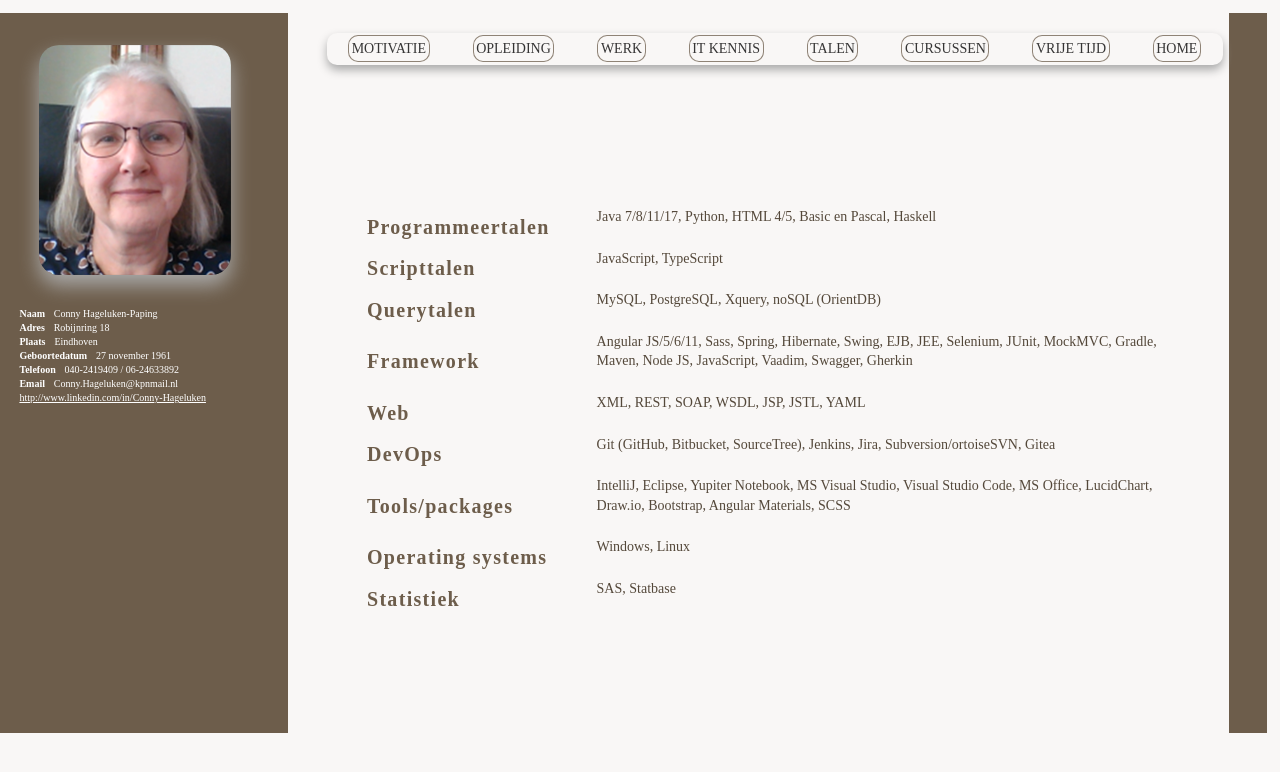
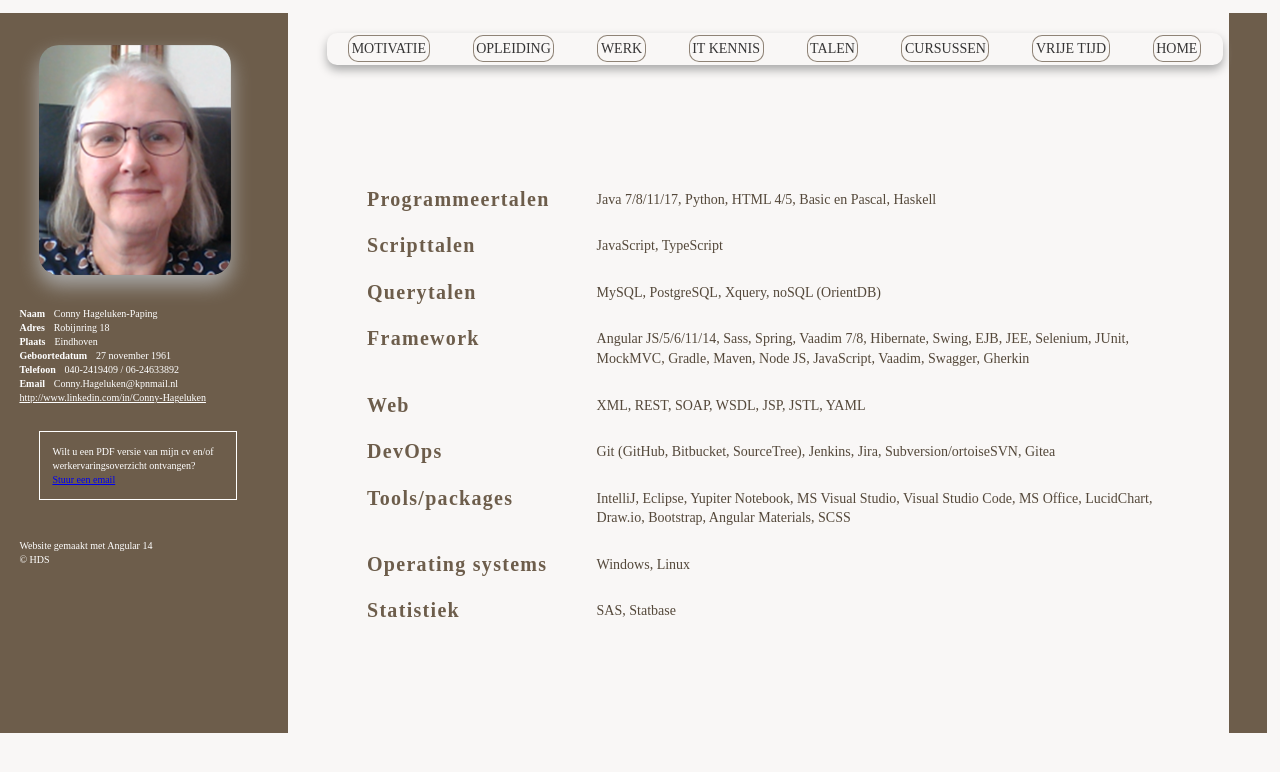
Before and after one commit to CHageluken/cvch, an Angular app: page /cvitems/knowledge in a window 1280 px wide. Shown: the top 772 px of the page. Built offline with nearby package versions, Linux system fonts and the light colour scheme; a web font is replaced by a local one.

Commit message:
mailto toegevoegd

```diff
--- a/src/app/css/styles.css
+++ b/src/app/css/styles.css
@@ -411,7 +411,7 @@ html {
   display: grid;
   position: relative;
   grid-template-columns: 24vw;
-  grid-template-rows: minmax(20rem, min-content) min-content;
+  grid-template-rows: minmax(20rem, min-content) 3, min-content;
   padding-bottom: 1rem;
   color: white;
   background-color: #6D5D4B; }
@@ -457,6 +457,20 @@ html {
     text-decoration: none; }
     .sidebar_a a {
       color: white; }
+  .sidebar_sent {
+    grid-row: 3/4;
+    padding: 2vw 1vw;
+    display: inline-block; }
+    .sidebar_sent_p {
+      margin-left: 3.5vw;
+      margin-right: 3vw;
+      padding: 1vw;
+      border: 1px solid white; }
+  .sidebar_version {
+    grid-row: 4/5;
+    margin-left: 2vw;
+    padding: 1vw;
+    display: inline-block; }
 
 .table, .th, .td {
   border: 0.2rem solid #6D5D4B; }
@@ -651,7 +665,11 @@ html {
       font-weight: bold;
       padding-right: 1rem; }
     .knowledge_td_content {
+      padding-top: 0.5rem;
       padding-left: 1rem; }
+
+table td, table td * {
+  vertical-align: top; }
 
 .language {
   display: grid;
@@ -684,7 +702,7 @@ html {
   margin-right: 1rem; }
 
 .motivation_p {
-  margin-bottom: 1.5rem;
+  margin-bottom: 0.9rem;
   font-size: inherit; }
 
 .work {
--- a/src/app/cvmodule/cvitems/knowledge/knowledge.component.ts
+++ b/src/app/cvmodule/cvitems/knowledge/knowledge.component.ts
@@ -20,7 +20,7 @@ export class KnowledgeComponent {
     {header: "Querytalen",
      content: "MySQL, PostgreSQL, Xquery, noSQL (OrientDB)"},
     {header: "Framework",
-     content: "Angular JS/5/6/11, Sass, Spring, Hibernate, Swing, EJB, JEE, Selenium, JUnit, MockMVC, Gradle, Maven, Node JS, JavaScript, Vaadim, Swagger, Gherkin"},
+     content: "Angular JS/5/6/11/14, Sass, Spring, Vaadim 7/8, Hibernate, Swing, EJB, JEE, Selenium, JUnit, MockMVC, Gradle, Maven, Node JS, JavaScript, Vaadim, Swagger, Gherkin"},
     {header: "Web",
      content: "XML, REST, SOAP, WSDL, JSP, JSTL, YAML"},
     {header: "DevOps",
--- a/src/app/cvmodule/share/sidebar/sidebar.component.html
+++ b/src/app/cvmodule/share/sidebar/sidebar.component.html
@@ -50,4 +50,22 @@
       </span>
     </div>
   </div>
+
+  <div class="row" class="sidebar_sent">
+    <p class="sidebar_sent_p">
+      Wilt u een PDF versie van mijn cv en/of <br>
+      werkervaringsoverzicht ontvangen?<br>
+
+      <a href = "mailto:{{email.value}}?subject={{subject}}&body={{body}}">
+        Stuur een email
+      </a>
+    </p>
+  </div>
+
+  <div class="row" class="sidebar_version">
+    <p class="motivation_p">
+      Website gemaakt met Angular 14<br>
+      &#169; HDS
+    </p>
+  </div>
 </div>
--- a/src/app/cvmodule/share/sidebar/sidebar.component.ts
+++ b/src/app/cvmodule/share/sidebar/sidebar.component.ts
@@ -1,4 +1,4 @@
-import { Component, OnInit, Output } from '@angular/core';
+import { Component, Input, OnInit, Output } from '@angular/core';
 import { FormControl, FormGroup } from '@angular/forms';
 
 @Component({
@@ -9,10 +9,19 @@ import { FormControl, FormGroup } from '@angular/forms';
 export class SidebarComponent implements OnInit {
   @Output() linkedIn = "http://www.linkedin.com/in/Conny-Hageluken";
   sidebarForm!:FormGroup;
+  enter = "%0d";
+  @Input() subject = "CV opvragen (LinkedIn)";
+  @Input() body = "";
 
   constructor() {}
 
   ngOnInit() {
+    this.body = "Beste Conny" + this.enter + this.enter +
+    "Ik wil graag een PDF versie van je CV opvragen" + this.enter + this.enter +
+    "reden: " + this.enter + this.enter +
+    "aanvrager: " + this.enter;
+
+
     this.sidebarForm = new FormGroup({
       'naam': new FormControl("Conny Hageluken-Paping"),
       'adres': new FormControl("Robijnring 18"),
--- a/src/app/sass/components/_sidebar.scss
+++ b/src/app/sass/components/_sidebar.scss
@@ -3,7 +3,7 @@
   position: relative;
 
   grid-template-columns: 24vw;
-  grid-template-rows: minmax(20rem, min-content) min-content;
+  grid-template-rows: minmax(20rem, min-content) (3,min-content);
   padding-bottom: 1rem;
 
   @include respond(large-phone) {
@@ -64,4 +64,21 @@
     white-space: nowrap;
     text-decoration: none;
   }
+  &_sent{
+    grid-row: 3/4;
+    padding: 2vw 1vw;
+    display: inline-block;
+    &_p {
+      margin-left: 3.5vw;
+      margin-right: 3vw;
+      padding: 1vw;
+      border: 1px solid white;
+    }
+  }
+  &_version{
+    grid-row: 4/5;
+    margin-left: 2vw;
+    padding: 1vw;
+    display: inline-block;
+  }
 }
--- a/src/app/sass/pages/_knowledge.scss
+++ b/src/app/sass/pages/_knowledge.scss
@@ -12,7 +12,11 @@
       padding-right: 1rem;
     }
     &_content {
+      padding-top: 0.5rem;
       padding-left: 1rem;
     }
   }
 }
+table td, table td * {
+  vertical-align: top;
+}
--- a/src/app/sass/pages/_motivation.scss
+++ b/src/app/sass/pages/_motivation.scss
@@ -5,7 +5,7 @@
   }
 
   &_p {
-    margin-bottom: 1.5rem;
+    margin-bottom: 0.9rem;
     font-size: inherit;
   }
 }
```
Also changed, not shown: 7 other files (tests, documents, lock files or other folders).
